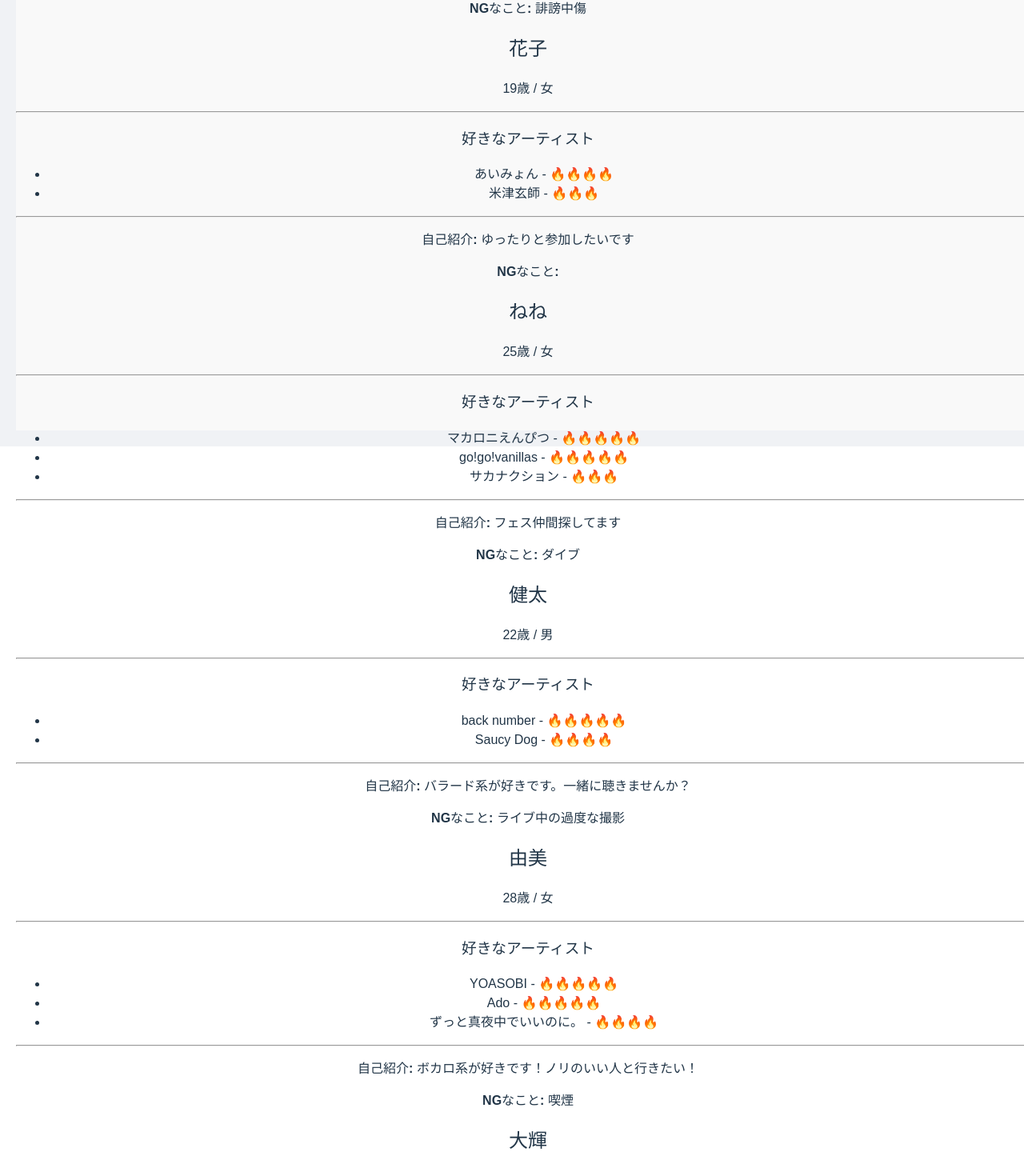
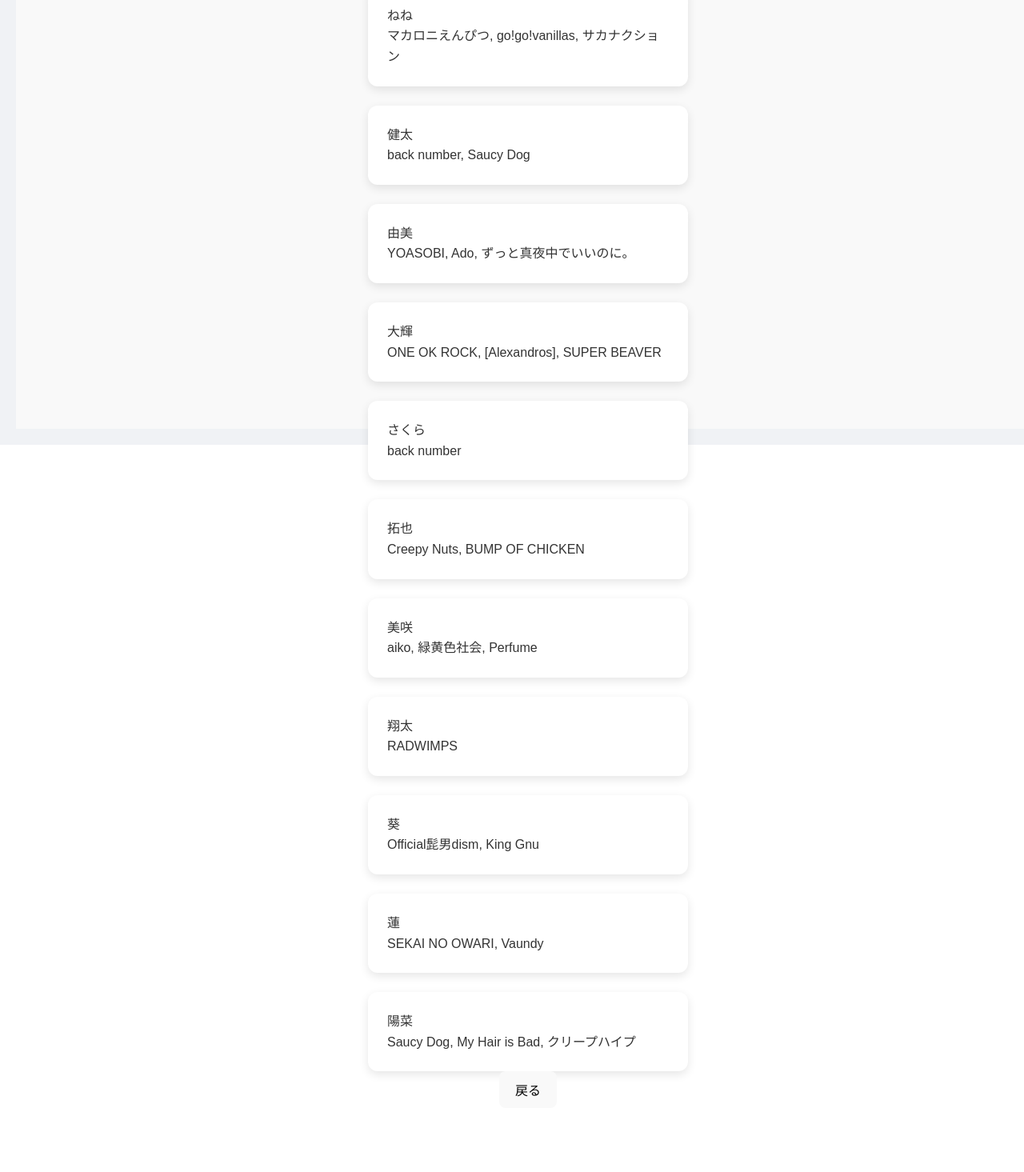
Before and after one commit to tessho3316/vite-react, a React (Vite) app: page /DemoEvent in a window 1280 px wide. Shown: the part 498-1963 px from the top of the page at 80% size. After the commit the page ends 1883 px from the top, so only its background shows below. Built offline with nearby package versions, Linux system fonts and the light colour scheme.

Commit message:
ライブページのユーザーをさらっと見れるようにした

```diff
--- a/src/component/demoEventPage.tsx
+++ b/src/component/demoEventPage.tsx
@@ -1,4 +1,4 @@
-import { MakeProfile } from './make-profile';
+import { SelectPeople } from './select_people';
 
 export const DemoEventPage = () => {
 
@@ -8,12 +8,7 @@
             <p>開催場所: 千葉県蘇我市</p>
             <h3>登録中のユーザー</h3>
             <div className='profile'>
-                <MakeProfile profileId={2} />
-                <MakeProfile profileId={3} />
-                <MakeProfile profileId={4} />
-                <MakeProfile profileId={5} />
-                <MakeProfile profileId={6} />
-                <MakeProfile profileId={7} />
+                <SelectPeople />
             </div>
         </div>
     );
```
